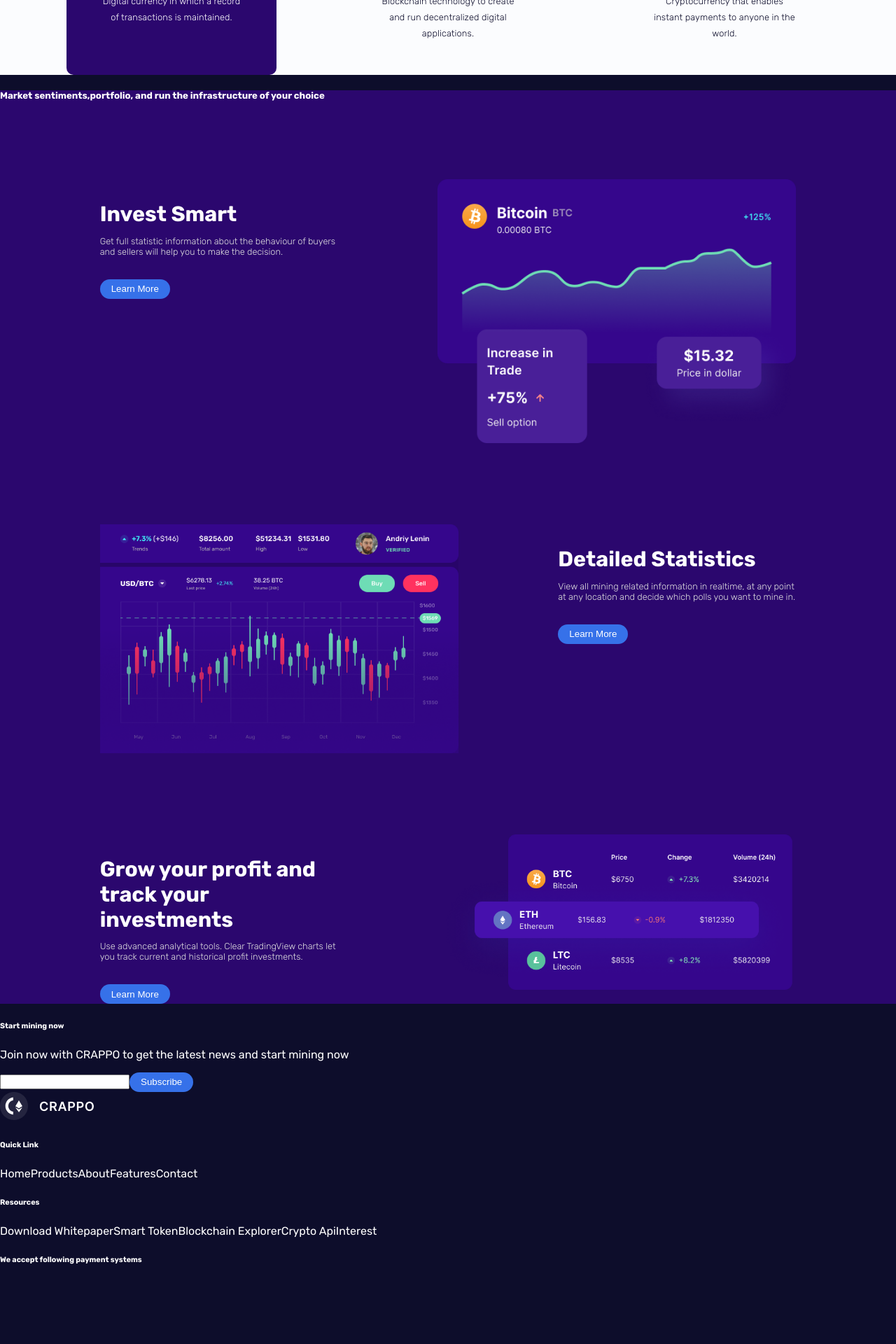
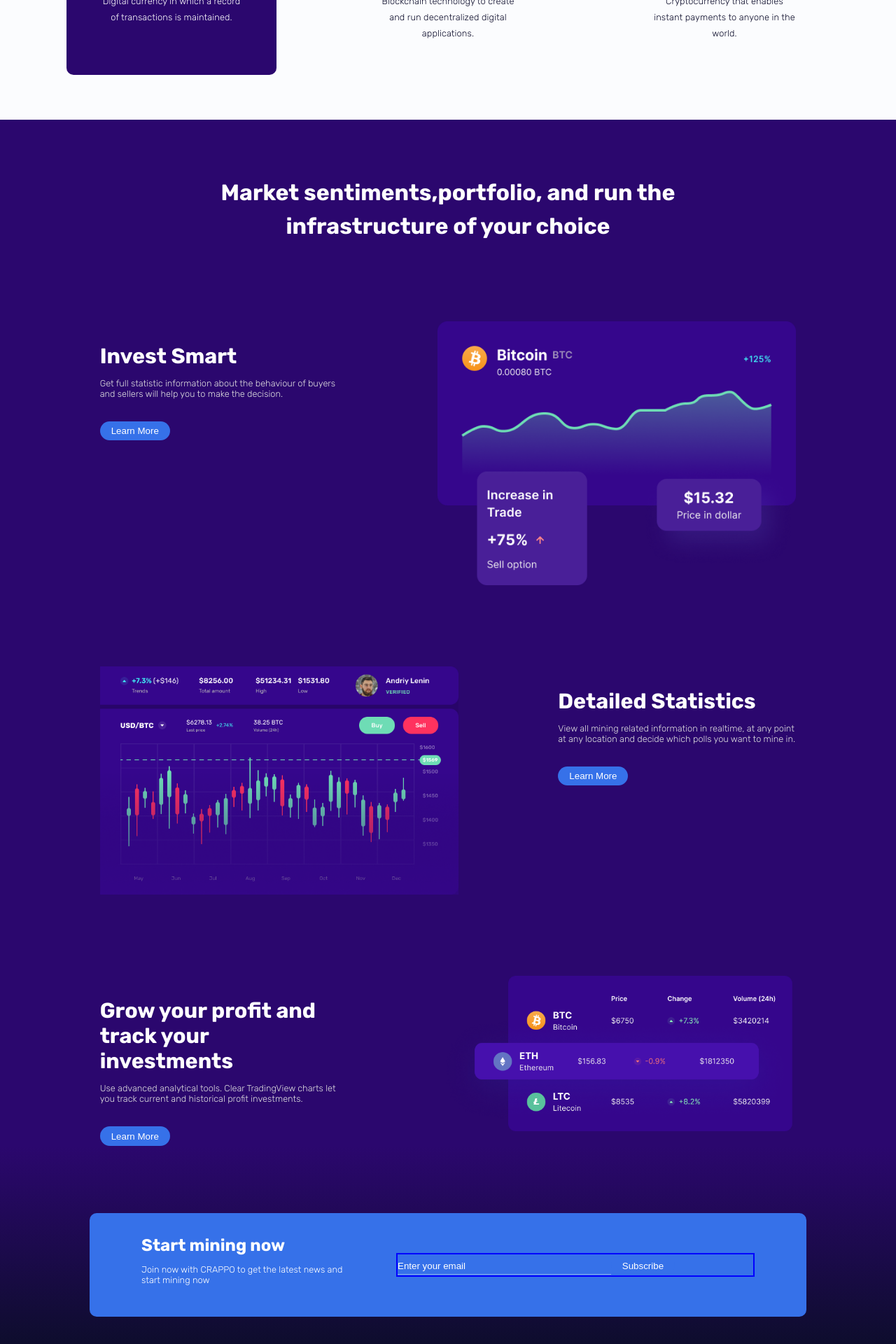
Before and after one commit to The-indigo/crappo, a React (Create React App) app: page / in a window 1280 px wide. Shown: the part 2000-3920 px from the top of the page at 70% size. Before the commit the page ends 3831 px from the top, so only its background shows below. Built offline with nearby package versions, Linux system fonts and the light colour scheme.

Commit message:
start minning section

```diff
--- a/src/App.js
+++ b/src/App.js
@@ -1,5 +1,5 @@
 import './App.css';
-import Home from './components/Home/Home';
+import Home from './components/Intro/Home';
 import Nav from './components/Nav/Nav';
 
 const App = () => {
--- a/src/components/Home/Home.css
+++ b/src/components/Intro/Home.css
@@ -14,7 +14,8 @@
     line-height: 2;
 }
 
-.features-section {
+.features-section,
+.startmining-section {
     background-color: #2B076E;
 }
 
@@ -64,6 +65,30 @@
 .numbers-icons-image-div img {
     width: 100%;
 }
+
+.startmining-section-div {
+    margin-top: 3rem;
+}
+
+.startmining-input-div input {
+    border: none;
+    padding-left: 0;
+    padding-bottom: .3rem;
+    margin-top: .5rem;
+    background-color: transparent;
+    border-radius: 0;
+    border-bottom: 1px solid rgba(255, 255, 255, 0.4);
+    outline: none;
+}
+
+.startmining-input-div input::placeholder {
+    color: #fff;
+}
+
+.startmining-section {
+    background: linear-gradient(180deg, #2B076E 0%, #0D0D2B 100%);
+}
+
 
 @media screen and (min-width:1024px) {
     .fastest-div {
@@ -183,6 +208,7 @@
 
     .trade-section {
         text-align: center;
+        padding-bottom: 4rem;
     }
 
     .trade-section h4 {
@@ -233,11 +259,32 @@
 
 
     /*********************** Features section****************************************/
+    /*******used to avoid the div from going down when set margin-top to the first element *******/
+    .features-section {
+        overflow: auto;
+    }
 
     .features-section-card {
         display: flex;
         justify-content: space-evenly;
         margin-top: 7rem;
+    }
+
+    .features-section-h5-div {
+        margin-top: 4rem;
+
+    }
+
+    .features-section h5 {
+        width: 65%;
+        margin: 0 auto;
+        max-width: 650px;
+        font-weight: 700;
+        text-align: center;
+        font-size: 2rem;
+        margin-top: 5rem;
+        line-height: 150%;
+
     }
 
     .features-section-card-reverse {
@@ -250,6 +297,7 @@
         max-width: 340px;
         /* min-width: 400px; */
     }
+
 
     .features-section-card-text-div h6 {
         font-weight: 700;
@@ -268,4 +316,49 @@
     .features-section-card-img-div {
         width: 40%;
     }
+
+    /***************************startmining section********************************/
+    .startmining-section {
+        padding-top: 6rem;
+        padding-bottom: 3rem;
+    }
+
+    .startmining-section-div {
+        background: #3671E9;
+        border-radius: 10px;
+        width: 80%;
+        margin: 0 auto;
+        justify-content: space-evenly;
+        padding: 2rem 0;
+        display: flex;
+        align-items: center;
+    }
+
+    .startmining-text-div {
+        width: 40%;
+        max-width: 290px;
+    }
+
+    .startmining-text-div h6 {
+        font-size: 1.5rem;
+        margin-top: 0;
+        margin-bottom: 0;
+    }
+
+    .startmining-text-div p {
+        font-size: .8rem;
+        font-weight: 100;
+    }
+
+    .startmining-input-div {
+        width: 50%;
+        border: 2px solid blue;
+    }
+
+    .startmining-input-div input {
+        width: 60%;
+    }
+
+
+
 }
--- a/src/components/Home/Home.js
+++ b/src/components/Intro/Home.js
@@ -128,9 +128,10 @@ const Home = () => {
       </section>
 
       <section className="features-section">
-        <h5>
+       <h5>
           Market sentiments,portfolio, and run the infrastructure of your choice
         </h5>
+
 
         <div className="features-section-card">
         <div className="features-section-card-text-div">
@@ -175,7 +176,10 @@ const Home = () => {
           </div>
         </div>
       </section>
+
+
       <section className="startmining-section">
+        <div className="startmining-section-div">
         <div className="startmining-text-div">
           <h6>Start mining now</h6>
           <p>
@@ -183,9 +187,10 @@ const Home = () => {
           </p>
         </div>
         <div className="startmining-input-div">
-          <input type={"text"} />
+          <input type={"text"} placeholder="Enter your email" />
           <Button buttonText={"Subscribe"} />
-        </div>
+          </div>
+          </div>
       </section>
 
       <footer className="footer">
```
